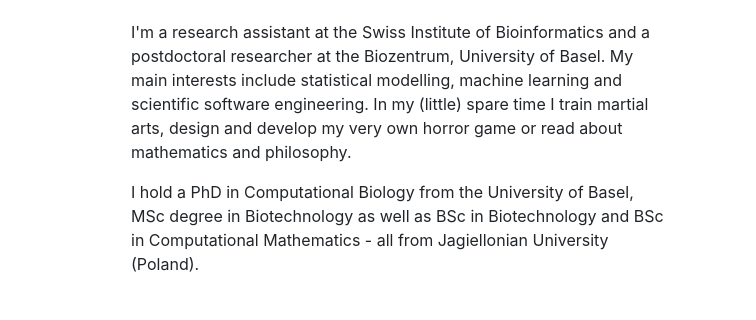
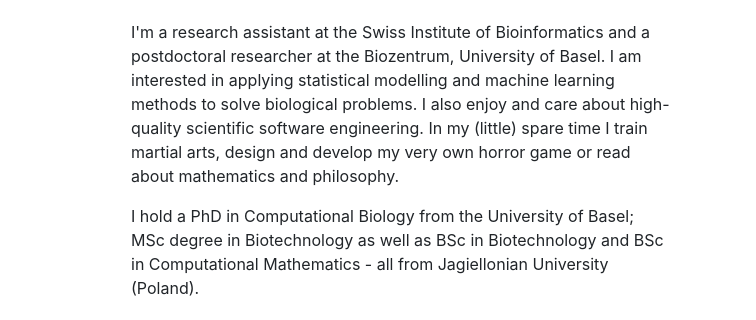
Before and after one commit to AngryMaciek/angrymaciek.github.io, a plain HTML site: page index.html in a window 1280 px wide. Shown: the part 290-610 px from the top of the page, 524-1280 px from the left. Drawn offline with nearby package versions, Linux system fonts and the light colour scheme.

Commit message:
docs: update

```diff
--- a/index.html
+++ b/index.html
@@ -76,13 +76,14 @@
       <p>
         I'm a research assistant at the Swiss Institute of Bioinformatics
         and a postdoctoral researcher at the Biozentrum, University of Basel.
-        My main interests include statistical modelling, machine learning
-        and scientific software engineering.
+        I am interested in applying statistical modelling and machine learning
+        methods to solve biological problems. I also enjoy and care about
+        high-quality scientific software engineering.
         In my (little) spare time I train martial arts, design and develop
         my very own horror game or read about mathematics and philosophy.
       </p>
       <p>
-        I hold a PhD in Computational Biology from the University of Basel,
+        I hold a PhD in Computational Biology from the University of Basel;
         MSc degree in Biotechnology as well as BSc in Biotechnology and
         BSc in Computational Mathematics - all from Jagiellonian University
         (Poland).
```
